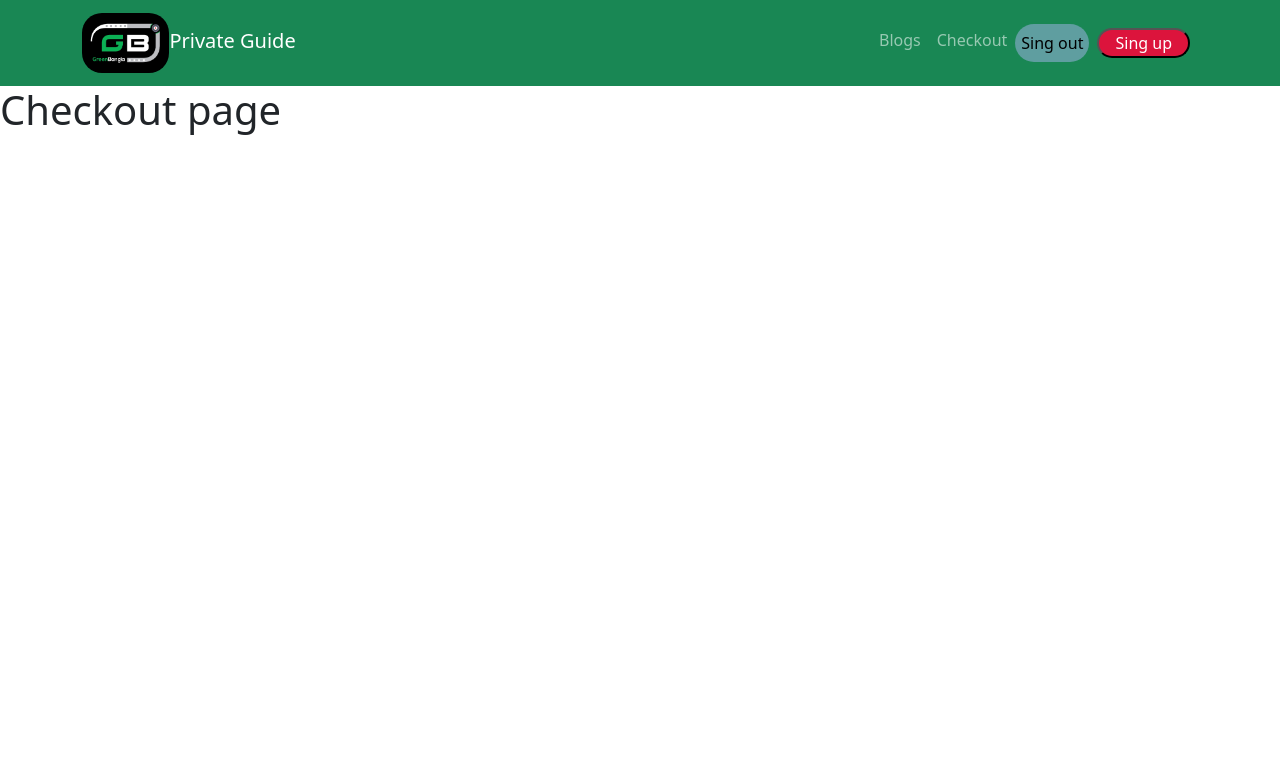
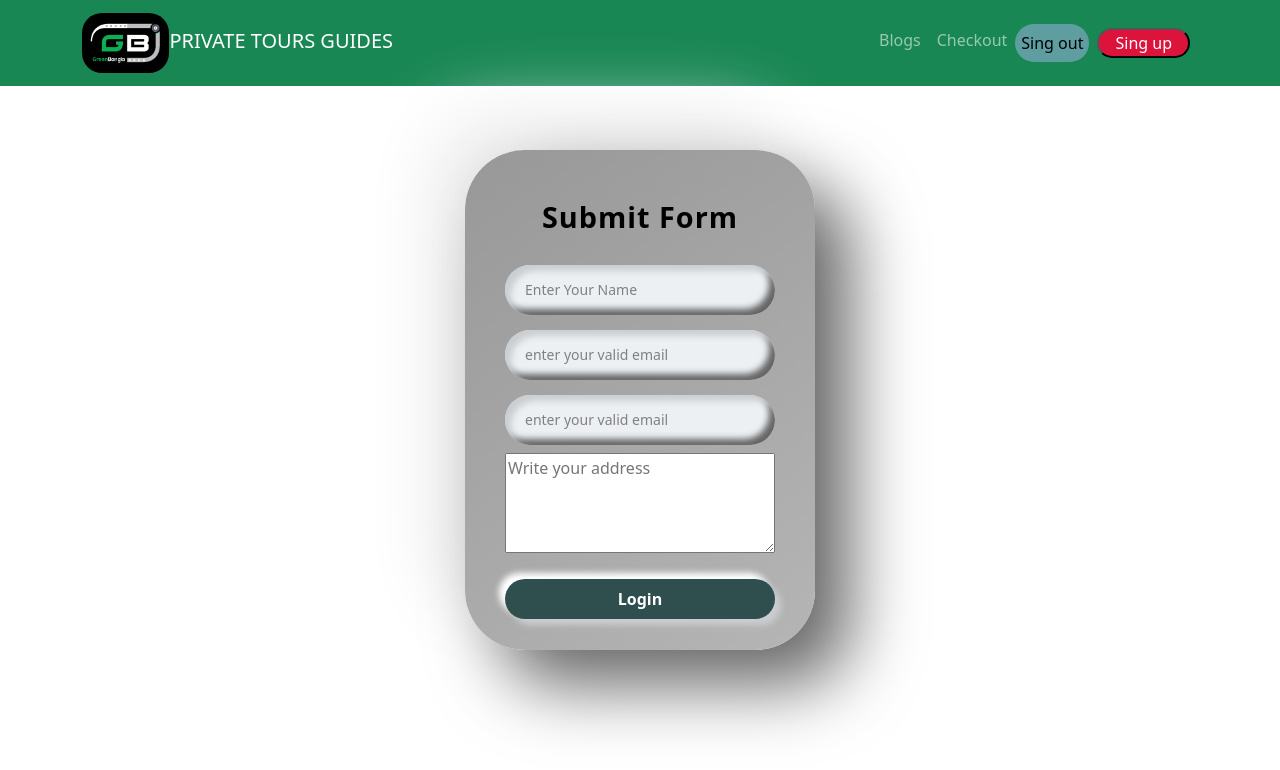
Before and after one commit to Shuvoghosh7/green-bangla-tours, a React (Create React App) app: page /checkout in a window 1280 px wide. Shown: the top 770 px of the page. Built offline with nearby package versions, Linux system fonts and the light colour scheme; no server answers; sample sign-in values are in the browser's storage.

Commit message:
add form in checkout page

```diff
--- a/public/index.html
+++ b/public/index.html
@@ -24,7 +24,7 @@
       work correctly both with client-side routing and a non-root public URL.
       Learn how to configure a non-root public URL by running `npm run build`.
     -->
-    <title>Private Guide</title>
+    <title>PRIVATE  TOURS GUIDES</title>
   </head>
   <body>
     <noscript>You need to enable JavaScript to run this app.</noscript>
--- a/public/services.json
+++ b/public/services.json
@@ -3,21 +3,21 @@
       "id": "1",
       "picture": "https://www.discoverybangladesh.com/images/Chattogram-Coral-beach-St.Martins-Island.jpg",
       "name": "Tour To St. Martins Islan",
-      "TourDuration": " 4 Nights 3 Days (2 Nights stay at Saint Martins Island)",
+      "TourDuration": " 4 Nights 3 Days (2 Nights stay at Saint Martins Island).All kinds of services are provided by the tour Guides during the tour.",
       "price": 4500
     },
     {
       "id": "2",
       "picture": "https://www.discoverybangladesh.com/images/dream-destination-home.jpg",
       "name": "Tour To Rangamati - Bandarban",
-      "TourDuration": "5 Nights 4 Days (2 Night stay at Rangamati - 1 Night at Bandarban)",
+      "TourDuration": "5 Nights 4 Days (2 Night stay at Rangamati - 1 Night at Bandarban).All kinds of services are provided by the tour Guides during the tour.",
       "price": 5000
     },
     {
       "id": "3",
       "picture": "http://travel.discoverybangladesh.com/images/animal.jpg",
       "name": "Trour To Dhaka - Khulna - Sundarban",
-      "TourDuration": "4 Nights 3 Days",
+      "TourDuration": "4 Nights 3 Days.All kinds of services are provided by the tour Guides during the tour.",
       "price": 4000
     }
 
--- a/src/Pages/Auth/Checkout/Checkout.js
+++ b/src/Pages/Auth/Checkout/Checkout.js
@@ -1,9 +1,30 @@
-import React from 'react';
-
+import React, { useRef, useState } from 'react';
+import { toast, ToastContainer } from "react-toastify";
+import "react-toastify/dist/ReactToastify.css";
 const Checkout = () => {
+    const nameRef = useRef('')
+    const emailRef = useRef('')
+    const numberRef = useRef('')
+    const handealForm =(event)=>{
+        event.preventDefault();
+        const name = nameRef.current.value
+        const email = emailRef.current.value
+        const number = numberRef.current.value
+        if(name){
+            toast('From submit')
+        }
+    }
     return (
-        <div>
-            <h1>Checkout page</h1>
+        <div className="login-container">
+            <h1 className="login-title">Submit Form</h1>
+            <form onSubmit={handealForm} className='login-form'>
+                <input ref={nameRef} type="text" placeholder='Enter Your Name' required/>
+                <input ref={emailRef} type="email" name="email" id="" placeholder='enter your valid email' required/>
+                <input ref={numberRef} type="number" name="" id="" placeholder='enter your valid email' required />
+                <textarea className='mt-2' id="subject" name="subject" placeholder="Write your address" style={{height:"100px", width:'100%'}} ></textarea>
+                <button>Login</button>
+                <ToastContainer />
+            </form>
         </div>
     );
 };
--- a/src/Pages/Auth/Login/Login.js
+++ b/src/Pages/Auth/Login/Login.js
@@ -106,7 +106,7 @@ const Login = () => {
                 <span>Don't have an account? <Link to="/singup">Sign up first</Link> </span>
 
                <button onClick={resatePassword}>Reset Password</button>
-
+            <SocialLogin/>
             </form>
         </div>
     );
--- a/src/Pages/Shared/Header/Header.js
+++ b/src/Pages/Shared/Header/Header.js
@@ -13,7 +13,7 @@ const Header = () => {
             <Container>
                 <Navbar.Brand as={Link} to="/">
                     <img style={{ height: '60px', borderRadius: '20px' }} src={logo2} alt="" />
-                    <span>Private Guide</span>
+                    <span>PRIVATE TOURS GUIDES</span>
                 </Navbar.Brand>
                 <Navbar.Toggle aria-controls="responsive-navbar-nav" />
                 <Navbar.Collapse id="responsive-navbar-nav">
```
